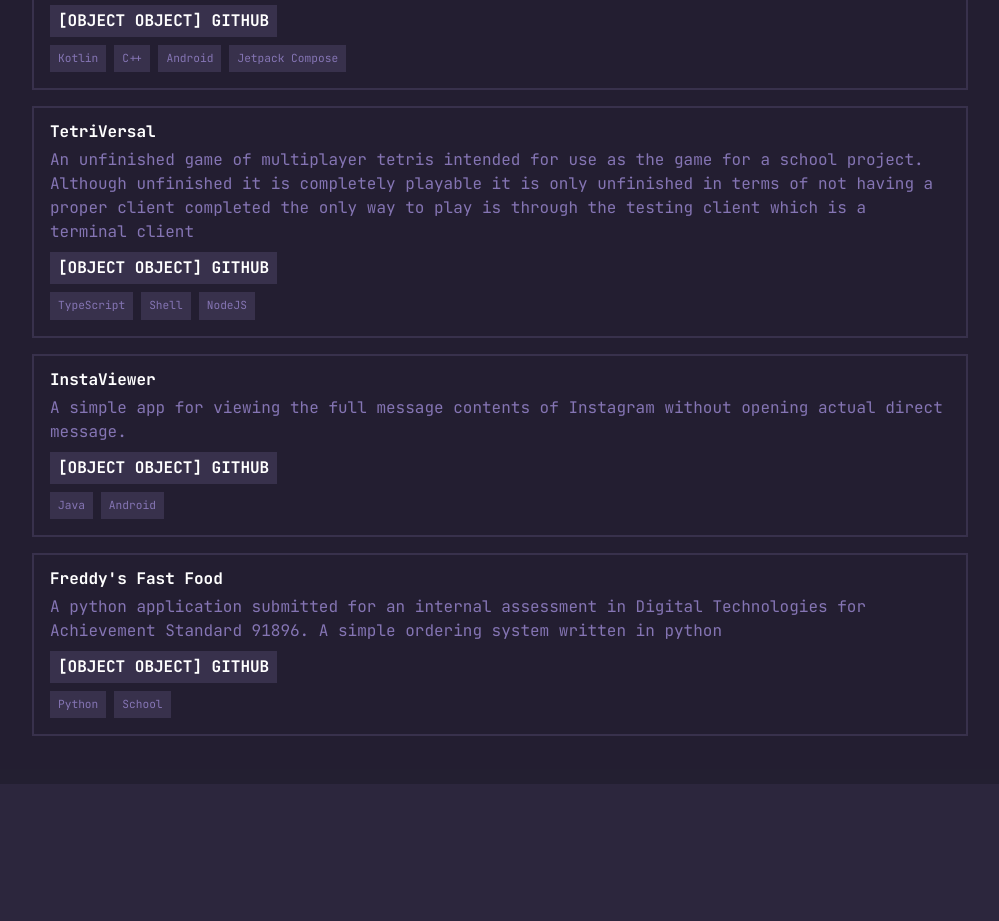
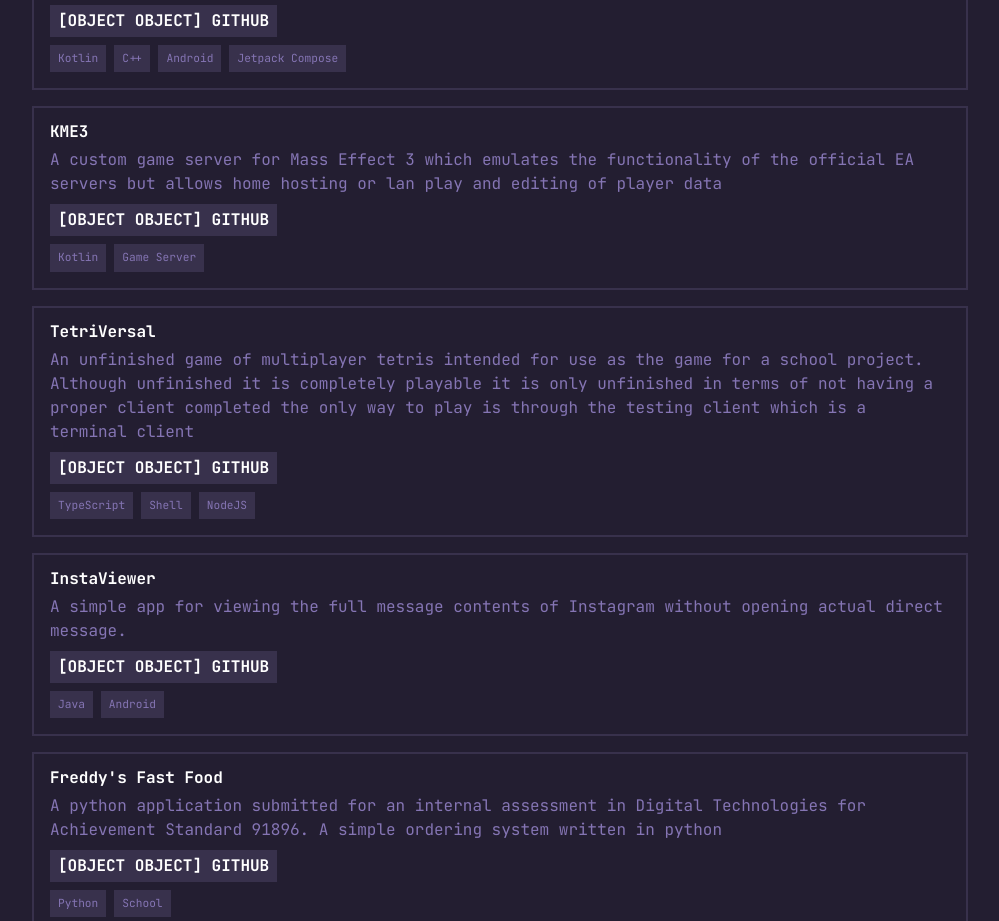
Before and after one commit to jacobtread/jacobtread-old, a Nuxt app: page / in a window 1280 px wide. Shown: the part 4680-5601 px from the top of the page, without its empty margins (140-1139 px from the left). Before the commit the page ends 5512 px from the top, so only its background shows below. Built offline with nearby package versions, Linux system fonts and the light colour scheme.

Commit message:
Added KME3 Project

```diff
--- a/components/Projects.vue
+++ b/components/Projects.vue
@@ -136,6 +136,12 @@ const projects: Project[] = [
         tags: ['Kotlin', 'C++', 'Android', 'Jetpack Compose']
     },
     {
+        name: 'KME3',
+        description: 'A custom game server for Mass Effect 3 which emulates the functionality of the official EA servers but allows home hosting or lan play and editing of player data',
+        links: [githubLink('/jacobtread/KME3')],
+        tags: ['Kotlin', 'Game Server']
+    },
+    {
         name: 'TetriVersal',
         description: 'An unfinished game of multiplayer tetris intended for use as the game for a school project. Although unfinished it is completely playable it is only unfinished in terms of not having a proper client completed the only way to play is through the testing client which is a terminal client',
         links: [githubLink('jacobtread/TetriVersal')],
```
